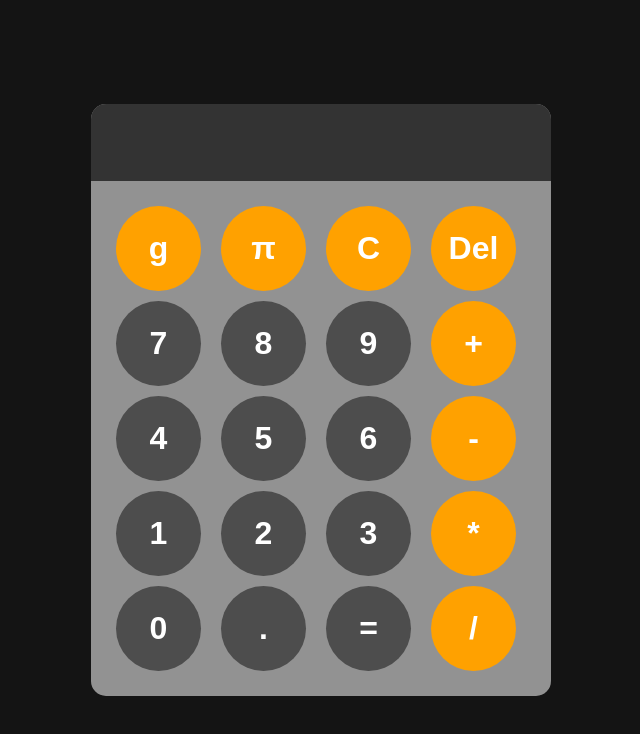
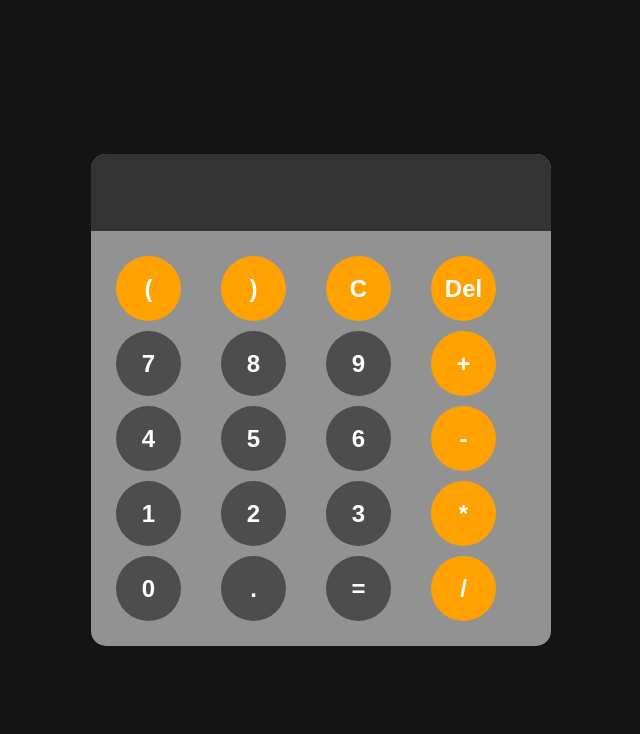
Before and after one commit to Dumbfreak/Simple-Calculator, a plain HTML site: page index.html in a window 1280 px wide. Shown: the whole page, without its empty margins (319-959 px from the left). Drawn offline with Linux system fonts and the light colour scheme.

Commit message:
Add files via upload

```diff
--- a/index.html
+++ b/index.html
@@ -8,16 +8,11 @@
     <link rel="icon" href="Calculator_512.png" />
   </head>
   <body>
-    <div class="hai">
     <div id="calculator">
       <input id="display" readonly />
       <div id="keys">
-          <button onclick="appendToDisplay('9.8')" class="operator-btn">
-            g
-          </button>
-          <button onclick="appendToDisplay('3.14')" class="operator-btn">
-            π
-          </button>
+        <button onclick="appendToDisplay('\(')" class="operator-btn">(</button>
+        <button onclick="appendToDisplay('\)')" class="operator-btn">)</button>
         <button onclick="clearDisplay()" class="operator-btn">C</button>
         <button onclick="delChar()" class="operator-btn">Del</button>
         <button onclick="appendToDisplay('7')">7</button>
@@ -35,10 +30,7 @@
         <button onclick="appendToDisplay('0')">0</button>
         <button onclick="appendToDisplay('.')">.</button>
         <button onclick="calculate()">=</button
-          ><button onclick="appendToDisplay('/')" class="operator-btn">
-            /
-          </button>
-        </div>
+        ><button onclick="appendToDisplay('/')" class="operator-btn">/</button>
       </div>
     </div>
 
--- a/main.css
+++ b/main.css
@@ -1,13 +1,20 @@
-@media only screen and (min-width: 1025px) {
-  body {
-    margin: 0;
+.formSwitch {
+  color: hsl(0, 0%, 72%);
+  text-decoration: none;
+  font-weight: bold;
+  font-family: "Segoe UI", Tahoma, Geneva, Verdana, sans-serif;
 }
 
-  .hai {
+.formSwitch:hover {
+  color: hsl(0, 0%, 100%);
+}
+
+body {
   margin: 0;
   display: flex;
   justify-content: center;
   align-items: center;
+  flex-direction: column;
   height: 100vh;
   background-color: rgb(20, 20, 20);
 }
@@ -20,9 +27,6 @@
 }
 
 #display {
-    width: 100%;
-    padding: 20px;
-    font-size: 5rem;
   text-align: left;
   border: none;
   background-color: hsl(0, 0%, 20%);
@@ -30,16 +34,31 @@
 }
 
 button {
-    width: 100px;
-    height: 100px;
   border-radius: 50px;
   border: none;
   color: white;
-    font-size: 3rem;
   background-color: hsl(0, 0%, 30%);
   font-weight: bold;
   cursor: pointer;
   text-align: center;
+}
+
+#keys {
+  display: grid;
+  grid-template-columns: repeat(4, 1fr);
+}
+
+@media only screen and (min-width: 360px) {
+  #display {
+    width: 100%;
+    padding: 20px;
+    font-size: 2rem;
+  }
+
+  button {
+    width: 65px;
+    height: 65px;
+    font-size: 1.5rem;
   }
 
   button:hover {
@@ -63,56 +82,22 @@
   }
 
   #keys {
-    display: grid;
-    grid-template-columns: repeat(4, 1fr);
     gap: 10px;
     padding: 25px;
   }
 }
 
-@media only screen and (min-width: 360px) {
-  body {
-    margin: 0;
-  }
-
-  .hai {
-    margin: 0;
-    padding: 0 10px;
-    display: flex;
-    justify-content: center;
-    align-items: center;
-    height: 100vh;
-    background-color: rgb(20, 20, 20);
-  }
-
-  #calculator {
-    background-color: rgb(146, 146, 146);
-    border-radius: 15px;
-    max-width: 500px;
-    overflow: hidden;
-  }
-
+@media only screen and (min-width: 449px) {
   #display {
     width: 100%;
     padding: 20px;
     font-size: 2rem;
-    text-align: left;
-    border: none;
-    background-color: hsl(0, 0%, 20%);
-    color: white;
   }
 
   button {
     width: 65px;
     height: 65px;
-    border-radius: 50px;
-    border: none;
-    color: white;
     font-size: 1.5rem;
-    background-color: hsl(0, 0%, 30%);
-    font-weight: bold;
-    cursor: pointer;
-    text-align: center;
   }
 
   button:hover {
@@ -136,56 +121,22 @@
   }
 
   #keys {
-    display: grid;
-    grid-template-columns: repeat(4, 1fr);
     gap: 10px;
     padding: 25px;
   }
 }
 
 @media only screen and (min-width: 768px) {
-  body {
-    margin: 0;
-  }
-
-  .hai {
-    margin: 0;
-    padding: 0 10px;
-    display: flex;
-    justify-content: center;
-    align-items: center;
-    height: 100vh;
-    background-color: rgb(20, 20, 20);
-  }
-
-  #calculator {
-    background-color: rgb(146, 146, 146);
-    border-radius: 15px;
-    max-width: 500px;
-    overflow: hidden;
-  }
-
   #display {
     width: 100%;
     padding: 20px;
     font-size: 2rem;
-    text-align: left;
-    border: none;
-    background-color: hsl(0, 0%, 20%);
-    color: white;
   }
 
   button {
-    width: 90px;
-    height: 90px;
-    border-radius: 50px;
-    border: none;
-    color: white;
-    font-size: 2.5rem;
-    background-color: hsl(0, 0%, 30%);
-    font-weight: bold;
-    cursor: pointer;
-    text-align: center;
+    width: 65px;
+    height: 65px;
+    font-size: 1.5rem;
   }
 
   button:hover {
@@ -209,56 +160,22 @@
   }
 
   #keys {
-    display: grid;
-    grid-template-columns: repeat(4, 1fr);
     gap: 10px;
     padding: 25px;
   }
 }
 
-@media only screen and (min-width: 449px) {
-  body {
-    margin: 0;
-  }
-
-  .hai {
-    margin: 0;
-    padding: 0 10px;
-    display: flex;
-    justify-content: center;
-    align-items: center;
-    height: 100vh;
-    background-color: rgb(20, 20, 20);
-  }
-
-  #calculator {
-    background-color: rgb(146, 146, 146);
-    border-radius: 15px;
-    max-width: 500px;
-    overflow: hidden;
-  }
-
+@media only screen and (min-width: 1025px) {
   #display {
     width: 100%;
     padding: 20px;
     font-size: 2rem;
-    text-align: left;
-    border: none;
-    background-color: hsl(0, 0%, 20%);
-    color: white;
   }
 
   button {
-    width: 85px;
-    height: 85px;
-    border-radius: 50px;
-    border: none;
-    color: white;
-    font-size: 2rem;
-    background-color: hsl(0, 0%, 30%);
-    font-weight: bold;
-    cursor: pointer;
-    text-align: center;
+    width: 65px;
+    height: 65px;
+    font-size: 1.5rem;
   }
 
   button:hover {
@@ -282,8 +199,6 @@
   }
 
   #keys {
-    display: grid;
-    grid-template-columns: repeat(4, 1fr);
     gap: 10px;
     padding: 25px;
   }
```
Lines whose indentation alone changed are shown as unchanged.
